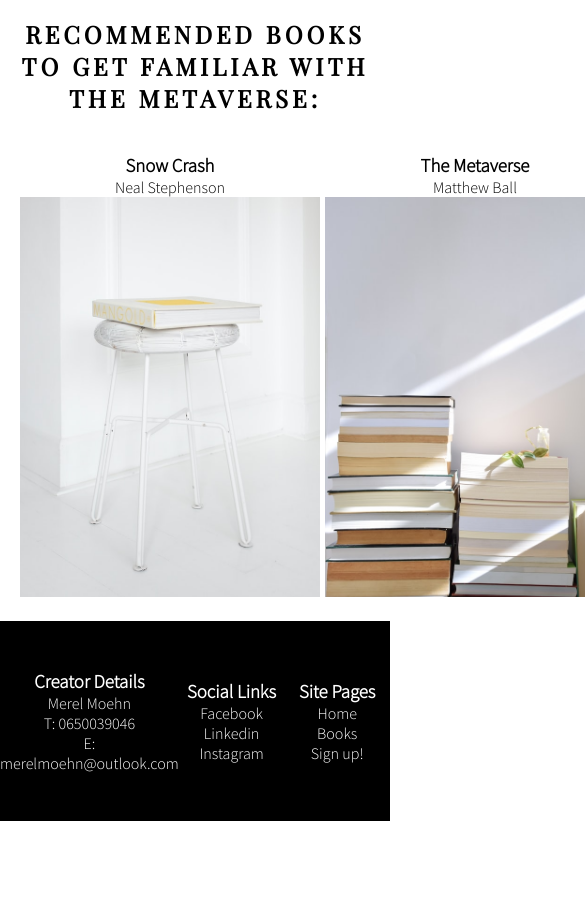
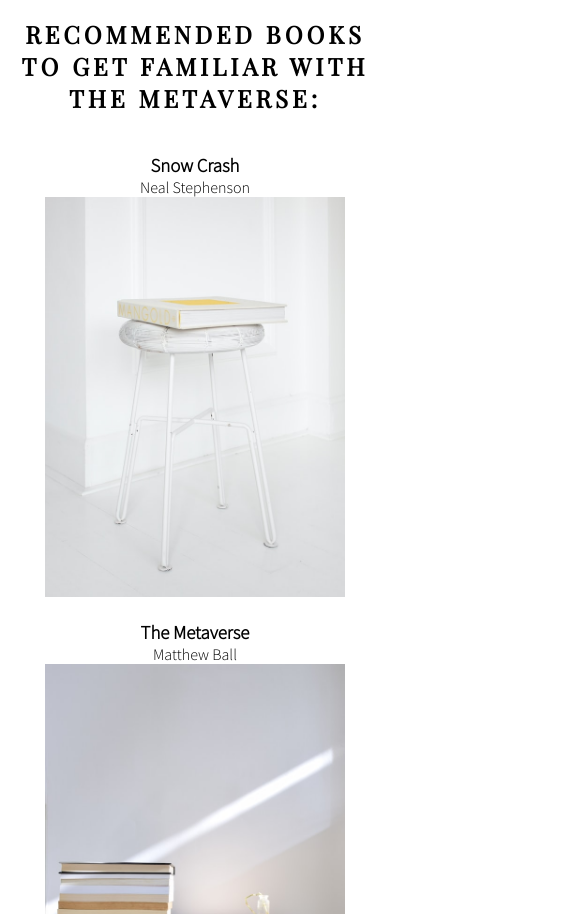
Before and after one commit to MerelMoehn/metaminded, a plain HTML site: page books.html in a window 390 px wide. Shown: the part 953-1867 px from the top of the page, 585 px wide, since content can reach past the window. Before the commit the page ends 1774 px from the top, so only its background shows below. Drawn offline with nearby package versions, Linux system fonts and the light colour scheme.

Commit message:
Solve responsiveness isue with book grid

```diff
--- a/assets/css/style.css
+++ b/assets/css/style.css
@@ -218,7 +218,6 @@
 .books_grid {
     padding-top: 40px;
     display: grid;
-    grid-auto-flow: column;
     grid-template-columns: repeat(3, 1fr);
     gap: 20px 5px;
 }
@@ -278,7 +277,6 @@
     height: 200px;
     width: 100%;
     background-color: #000;
-    /* position: absolute; */
     bottom: 0;
 
 }
@@ -325,7 +323,7 @@
 }
 
 .books_grid {
-    grid-auto-columns: repeat(2, 1fr);
+    grid-template-columns: repeat(2, 1fr);
 }
 
 
@@ -344,4 +342,8 @@
     #cover-text {
         padding: auto;
     }
+
+    .books_grid {
+        grid-template-columns: repeat(1, 1fr);
     }
+    }
```
